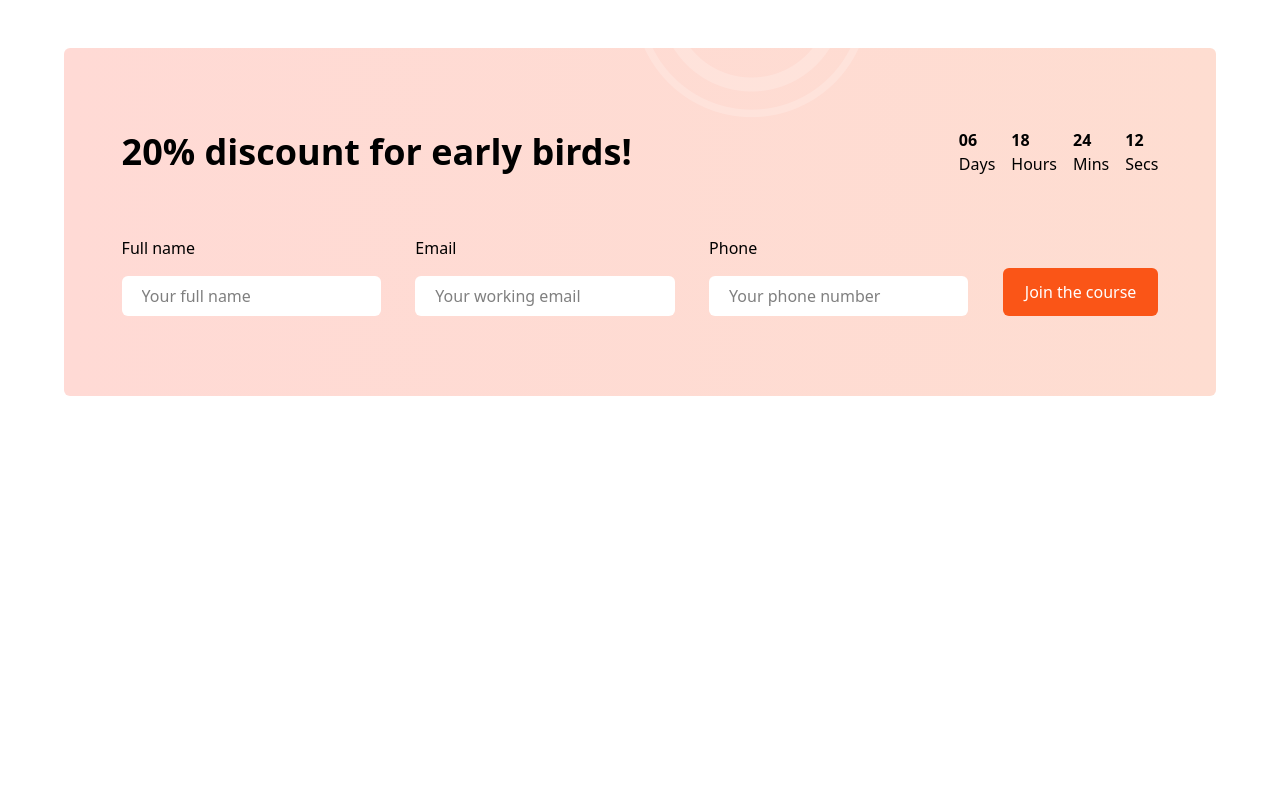
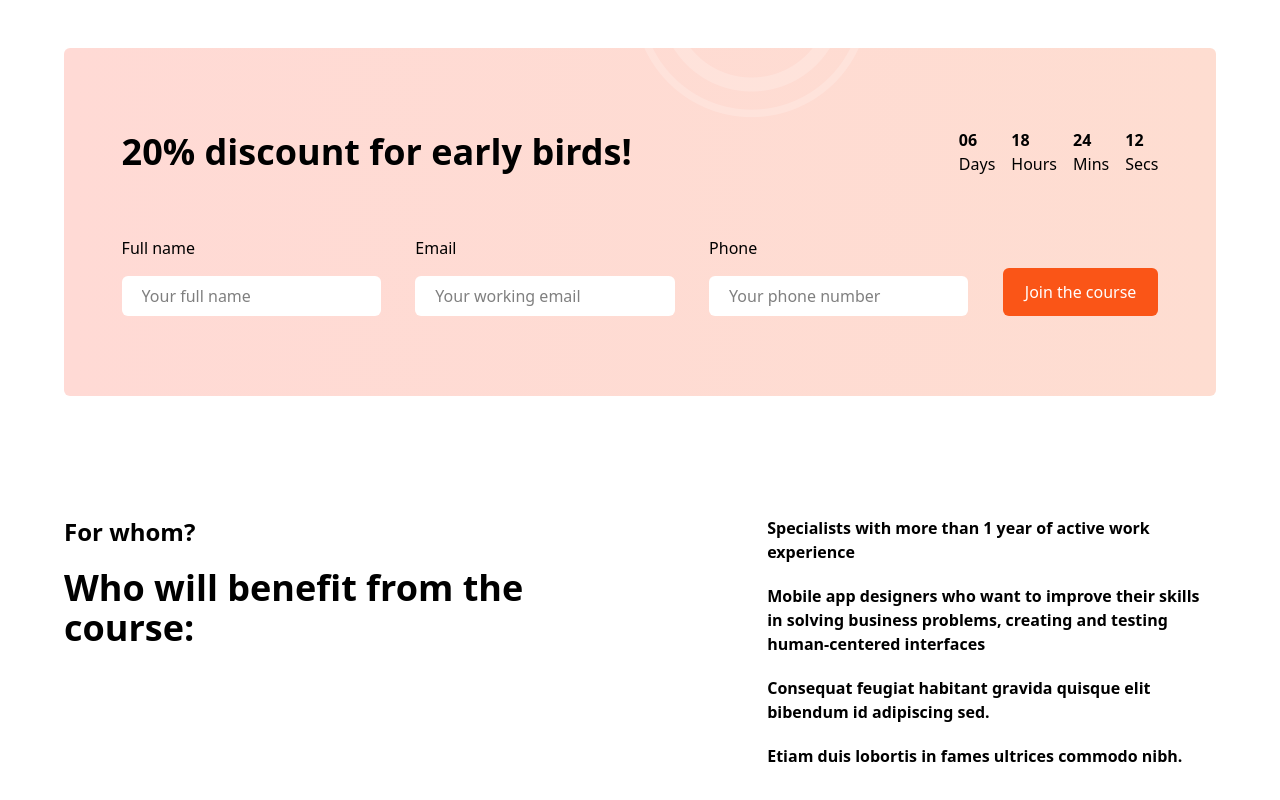
Before and after one commit to numonqalandarov-sketch/home-workk-date-19, a website: page src/page3.html in a window 1280 px wide. Shown: the part 2512-3312 px from the top of the page. Before the commit the page ends 3028 px from the top, so only its background shows below. Drawn offline with Linux system fonts and the light colour scheme.

Commit message:
section4 page3

```diff
--- a/src/page3.html
+++ b/src/page3.html
@@ -300,5 +300,35 @@
         </div>
       </div>
     </section>
+    <section
+      class="lg:max-w-310 w-[90%] m-auto lg:my-30 my-10 flex lg:flex-row flex-col gap-y-10 items-start justify-between"
+    >
+      <div class="lg:w-[40%] w-full flex flex-col items-start gap-5">
+        <h1 class="font-semibold text-2xl">For whom?</h1>
+        <h1 class="lg:text-4xl text-2xl font-bold">
+          Who will benefit from the course:
+        </h1>
+      </div>
+      <div class="lg:w-[40%] w-full flex flex-col items-start gap-5">
+        <h1 class="flex items-center gap-3 font-bold">
+          <i class="fa-regular fa-circle-check text-[#F95614] text-2xl"></i
+          >Specialists with more than 1 year of active work experience
+        </h1>
+        <h1 class="flex items-center gap-3 font-bold">
+          <i class="fa-regular fa-circle-check text-[#F95614] text-2xl"></i>
+          Mobile app designers who want to improve their skills in solving
+          business problems, creating and testing human-centered interfaces
+        </h1>
+        <h1 class="flex items-center gap-3 font-bold">
+          <i class="fa-regular fa-circle-check text-[#F95614] text-2xl"></i
+          >Consequat feugiat habitant gravida quisque elit bibendum id
+          adipiscing sed.
+        </h1>
+        <h1 class="flex items-center gap-3 font-bold">
+          <i class="fa-regular fa-circle-check text-[#F95614] text-2xl"></i>
+          Etiam duis lobortis in fames ultrices commodo nibh.
+        </h1>
+      </div>
+    </section>
   </body>
 </html>
```
